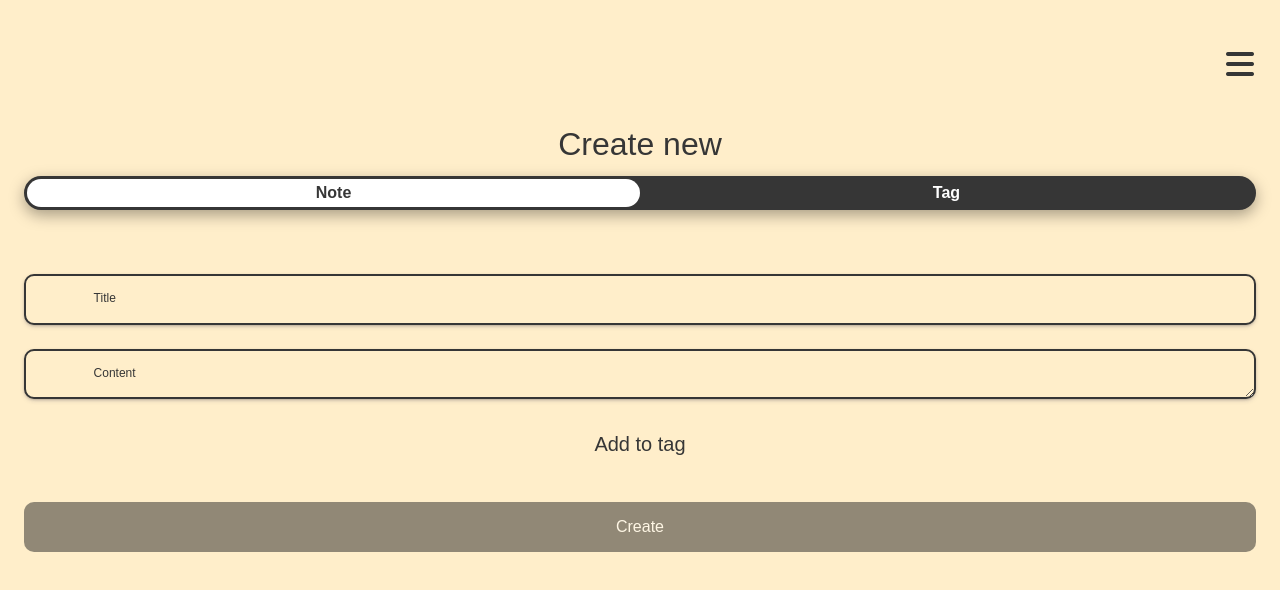
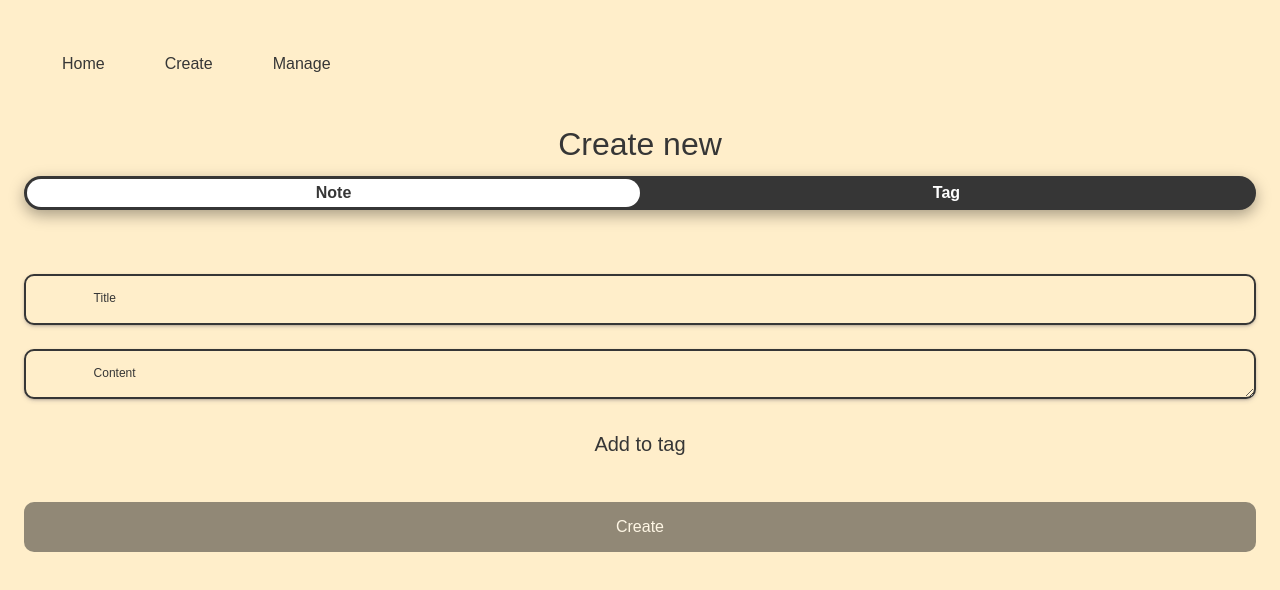
Before and after one commit to henriquepaulalima/notely, an Angular app: page /create/1 in a window 1280 px wide. Shown: the top 590 px of the page. Built offline with nearby package versions, Linux system fonts and the light colour scheme; a web font is replaced by a local one.

Commit message:
Add desktop style to Header

```diff
--- a/src/app/common/header/header.component.html
+++ b/src/app/common/header/header.component.html
@@ -1,11 +1,23 @@
 <header class="header__container">
-  <button (click)="this.toggleMenu()">
+  <button (click)="this.toggleMenu()" class="header__button">
     <i *ngIf="!this.showMenu" class="fa-solid fa-bars"></i>
     <i *ngIf="this.showMenu" class="fa-solid fa-xmark"></i>
   </button>
   <div [class.showMenu]="this.showMenu" class="header__dropdown" #dropdown>
-    <button (click)="navigateTo('/home')">Home</button>
-    <button (click)="navigateTo('/create/note')">Create</button>
-    <button (click)="navigateTo('/manage/note')">Manage</button>
+    <button routerLink="/home" (click)="toggleMenu()">Home</button>
+    <button
+      routerLink="/create/note"
+      routerLinkActive="active"
+      (click)="toggleMenu()"
+    >
+      Create
+    </button>
+    <button
+      routerLink="/manage/note"
+      routerLinkActive="active"
+      (click)="toggleMenu()"
+    >
+      Manage
+    </button>
   </div>
 </header>
--- a/src/app/common/header/header.component.scss
+++ b/src/app/common/header/header.component.scss
@@ -1,4 +1,5 @@
 @import "/src/assets/styles/variables.scss";
+@import "/src/assets/styles/breakpoints.scss";
 
 .header__container {
   height: 10vh;
@@ -10,7 +11,7 @@
   background-color: $light_yellow;
   padding: 1.5rem;
 
-  button {
+  .header__button {
     height: 2rem;
     width: 2rem;
     background-color: transparent;
@@ -20,6 +21,10 @@
 
     &:active {
       transform: scale(80%);
+    }
+
+    @media (min-width: $laptop_breakpoint) {
+      display: none;
     }
 
     i {
@@ -57,6 +62,10 @@
       border-right: 8px solid transparent;
       border-bottom: 8px solid $dark_grey;
       z-index: 1;
+
+      @media (min-width: $laptop_breakpoint) {
+        display: none;
+      }
     }
 
     &.showMenu {
@@ -65,18 +74,60 @@
       opacity: 1;
     }
 
+    @media (min-width: $laptop_breakpoint) {
+      position: static;
+      height: 100%;
+      width: 100%;
+      flex-direction: row;
+      justify-content: flex-start;
+      background: transparent;
+      box-shadow: none;
+      opacity: 1;
+      transform: none;
+      z-index: auto;
+    }
+
     button {
       height: 100%;
       width: 100%;
+      border: none;
+      background: $dark_grey;
       color: $light_grey;
       font-size: 1rem;
       font-weight: 500;
       text-align: center;
       cursor: pointer;
-      transition: 0.25s ease;
+      transition: 0.25s ease-in-out;
 
       &:not(:last-child) {
         border-bottom: 1px solid $light_grey;
+
+        @media (min-width: $laptop_breakpoint) {
+          border-bottom: none;
+        }
+      }
+
+      @media (min-width: $laptop_breakpoint) {
+        width: auto;
+        color: $dark_grey;
+        background: transparent;
+        border: none;
+        margin: 0 1.5rem;
+
+        &.active {
+          position: relative;
+          font-size: 1.25rem;
+          font-weight: 700;
+
+          &::after {
+            content: "";
+            float: left;
+            background: $dark_grey;
+            width: 100%;
+            height: 5px;
+            border-radius: 3px;
+          }
+        }
       }
     }
   }
--- a/src/app/common/header/header.component.ts
+++ b/src/app/common/header/header.component.ts
@@ -1,5 +1,4 @@
 import { Component, ElementRef, ViewChild } from '@angular/core';
-import { Router } from '@angular/router';
 
 @Component({
   selector: 'app-header',
@@ -11,16 +10,13 @@ export class HeaderComponent {
 
   public showMenu: boolean = false;
 
-  constructor(private router: Router) {}
+  constructor() {}
 
   public toggleMenu(): void {
-    this.showMenu = !this.showMenu;
-  }
-
-  public navigateTo(url: string): void {
     if (this.showMenu) {
-      this.toggleMenu();
-      if (document.location.pathname != url) this.router.navigate([url]);
+      this.showMenu = false;
+    } else {
+      this.showMenu = true;
     }
   }
 }
```
